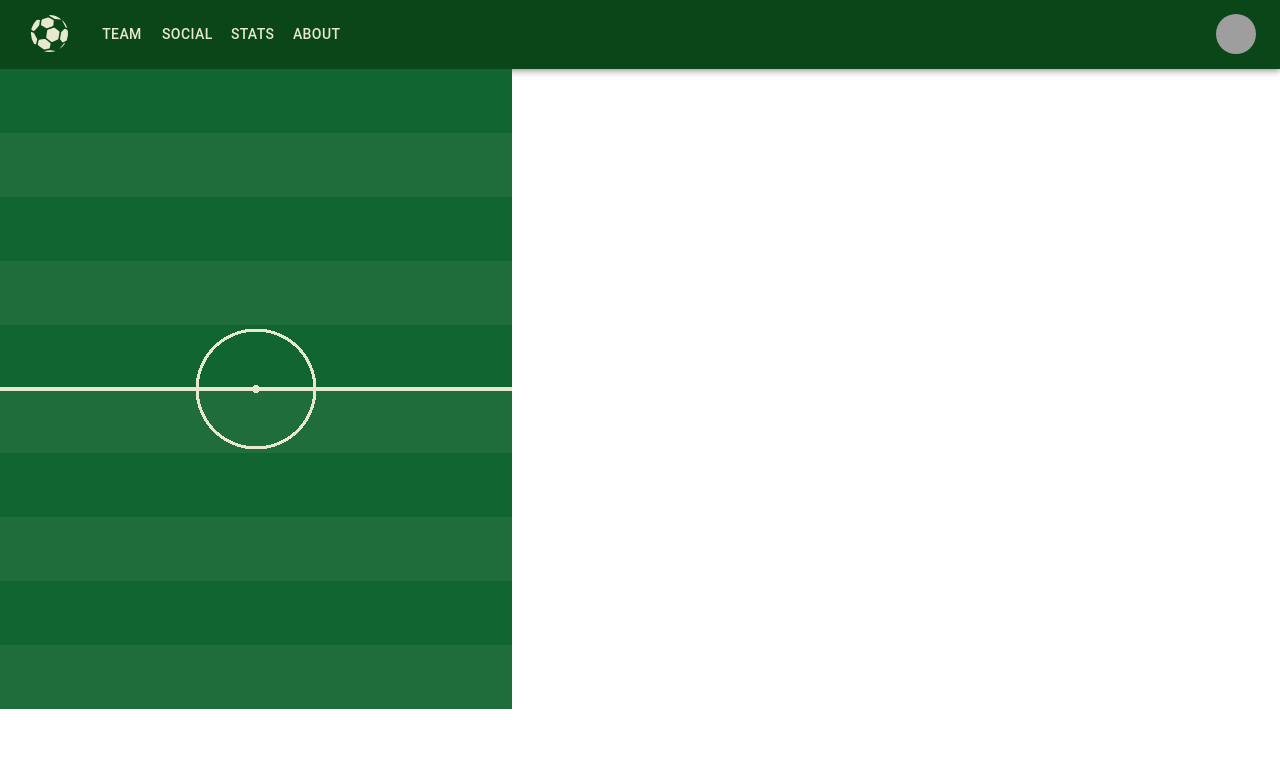
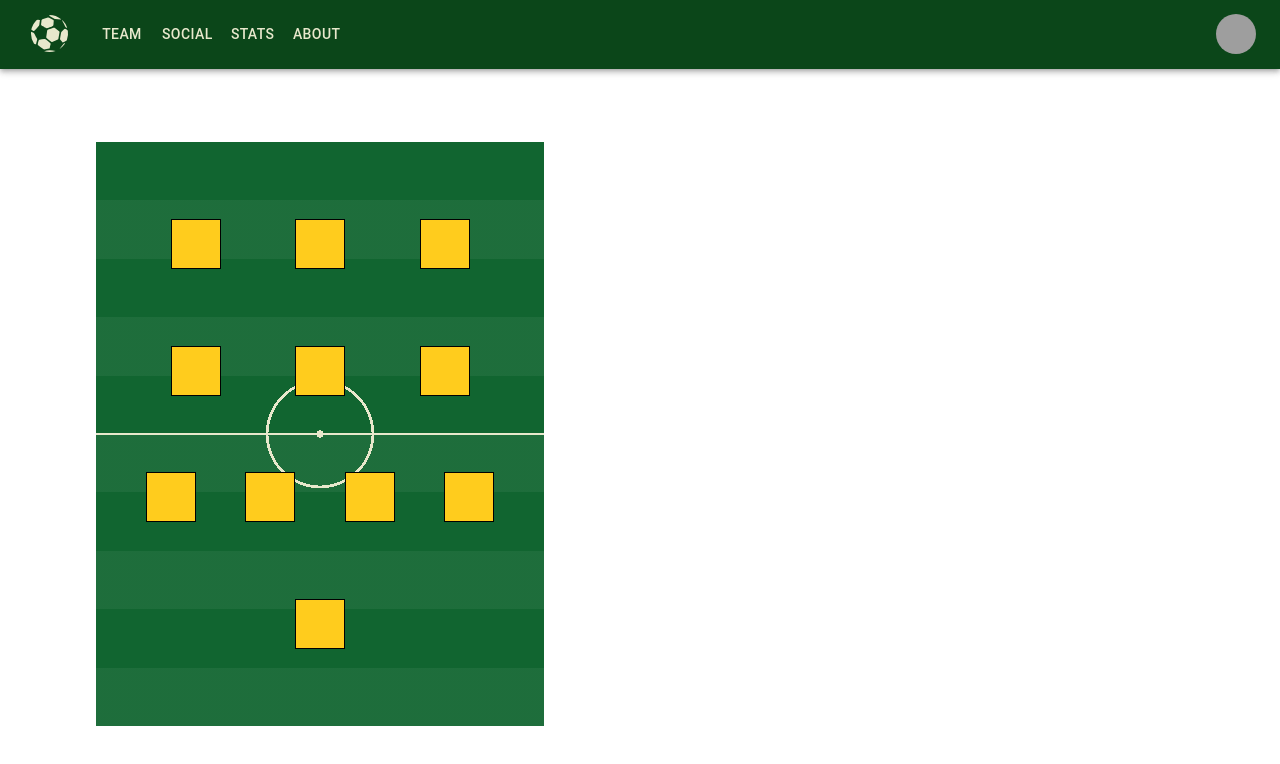
Before and after one commit to RicardoChapaRomero/SoccerFantasy, a React (Create React App) app in the folder client/: page /team in a window 1280 px wide. Shown: the top 764 px of the page. Built offline with nearby package versions, Linux system fonts and the light colour scheme; grey boxes are pictures that could not be loaded.

Commit message:
field con fomracion

```diff
--- a/client/src/components/team/Field.css
+++ b/client/src/components/team/Field.css
@@ -1,7 +1,17 @@
+.container {
+  width: 50vw;
+  height: calc(100vh - 69px);
+  display: flex;
+  justify-content: center;
+  align-items: center;
+}
 .field {
-  width: 40vw;
-  height: 80vh;
+  width: 70%;
+  height: 80%;
   position: relative;
+  display: flex;
+  flex-direction: column;
+  justify-content: space-evenly;
   background-image: linear-gradient(
       to top,
       transparent 49.75%,
@@ -28,3 +38,7 @@
         var(--secondaryGreen) 0 20%
       ); /* fondo bicolor*/
 }
+.line {
+  display: flex;
+  justify-content: space-evenly;
+}
--- a/client/src/components/team/Field.js
+++ b/client/src/components/team/Field.js
@@ -1,40 +1,44 @@
 import * as React from 'react';
 import PropTypes from 'prop-types';
 import './Field.css';
-import Box from '@mui/material/Box';
+import Player from './Player';
 
 const Field = (props) => {
-  const { players } = props;
+  const { formation } = props;
+  console.log(formation);
   return (
-    <div className="field">
-      <Box
-        noWrap
-        sx={{
-          display: 'flex',
-          height: '20%'
-        }}
-      ></Box>
-      <Box
-        noWrap
-        sx={{
-          display: { xs: 'none', md: 'flex' }
-        }}
-      ></Box>
-      <Box
-        noWrap
-        sx={{
-          display: { xs: 'none', md: 'flex' }
-        }}
-      ></Box>
+    <div className="container">
+      <div className="field">
+        <div className="line">
+          {formation[2].map((i, player) => (
+            <Player key={i} />
+          ))}
+        </div>
+        <div className="line">
+          {formation[1].map((i, player) => (
+            <Player key={i} />
+          ))}
+        </div>
+        <div className="line">
+          {formation[0].map((i, player) => (
+            <Player key={i} />
+          ))}
+        </div>
+        <div className="line">
+          <Player />
+        </div>
+      </div>
     </div>
   );
 };
 Field.propTypes = {
-  players: PropTypes.array,
   formation: PropTypes.array
 };
 Field.defaultProps = {
-  players: [],
-  formation: [4, 3, 3]
+  formation: [
+    [1, 2, 3, 4],
+    [1, 2, 3],
+    [1, 2, 3]
+  ]
 };
 export default Field;
--- /dev/null
+++ b/client/src/components/team/Player.css
@@ -0,0 +1,8 @@
+.player {
+  width: 50px;
+  height: 50px;
+  display: flex;
+  background-color: var(--yellow);
+  float: left;
+  border: 1px black solid;
+}
--- /dev/null
+++ b/client/src/components/team/Player.js
@@ -0,0 +1,8 @@
+import * as React from 'react';
+import './Player.css';
+
+const Player = (props) => {
+  return <div className="player"></div>;
+};
+
+export default Player;
```
